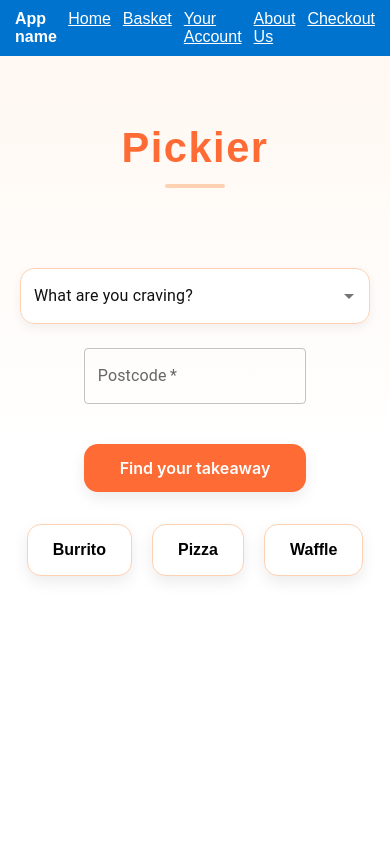
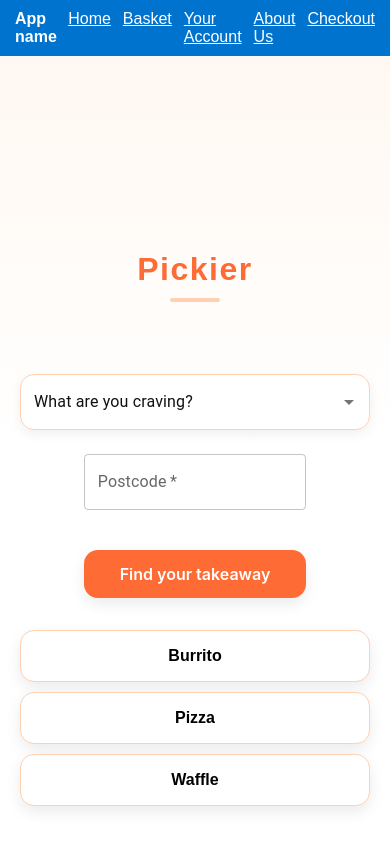
Before and after one commit to mxria-a/CFG-Group5-Project, a React (Create React App) app in the folder frontend/: page / in a window 390 px wide. Shown: the top 844 px of the page. Built offline with nearby package versions, Linux system fonts and the light colour scheme; no server answers.

Commit message:
modified homepage's css to make it mobile responsive

```diff
--- a/frontend/src/Pages/Homepage.css
+++ b/frontend/src/Pages/Homepage.css
@@ -92,13 +92,13 @@
 .suggestion-card {
   background: #ffffff;
   border-radius: 14px;
-  padding: 1.2 rem;
+  padding: 1.2rem;
   box-shadow: 0 4px 12px rgba(0, 0, 0, 0.06);
   border: 1px solid #f3ebeb;
   display: flex;
   flex-direction: column;
   gap: 0.75rem;
-  transition: tranform 0.2s ease, box-shadow 0.2s ease;
+  transition: transform 0.2s ease, box-shadow 0.2s ease;
 
 }
 
@@ -181,3 +181,44 @@
 .random-box:active {
   transform: translateY(0);
 }
+
+/* mobile responsive patch */
+@media (max-width: 600px) {
+
+
+  .home-container {
+    padding-left: 20px;
+    padding-right: 20px;
+
+
+    flex-direction: column;
+    align-items: center;
+  }
+
+  /* Shrinks the Main Title */
+  .home-title {
+    font-size: 2rem;
+    margin-bottom: 2rem;
+  }
+
+
+  .home-title::after {
+    width: 50px;
+    margin-top: 10px;
+  }
+
+
+  .suggestions-section {
+    width: 100%;
+  }
+
+  /* Stack Random Boxes if they get squashed */
+  .random-box-container {
+    gap: 10px;
+  }
+
+  .random-box {
+    width: 100%; /* Full width buttons on mobile are easier to tap */
+    text-align: center;
+  }
+}
```
